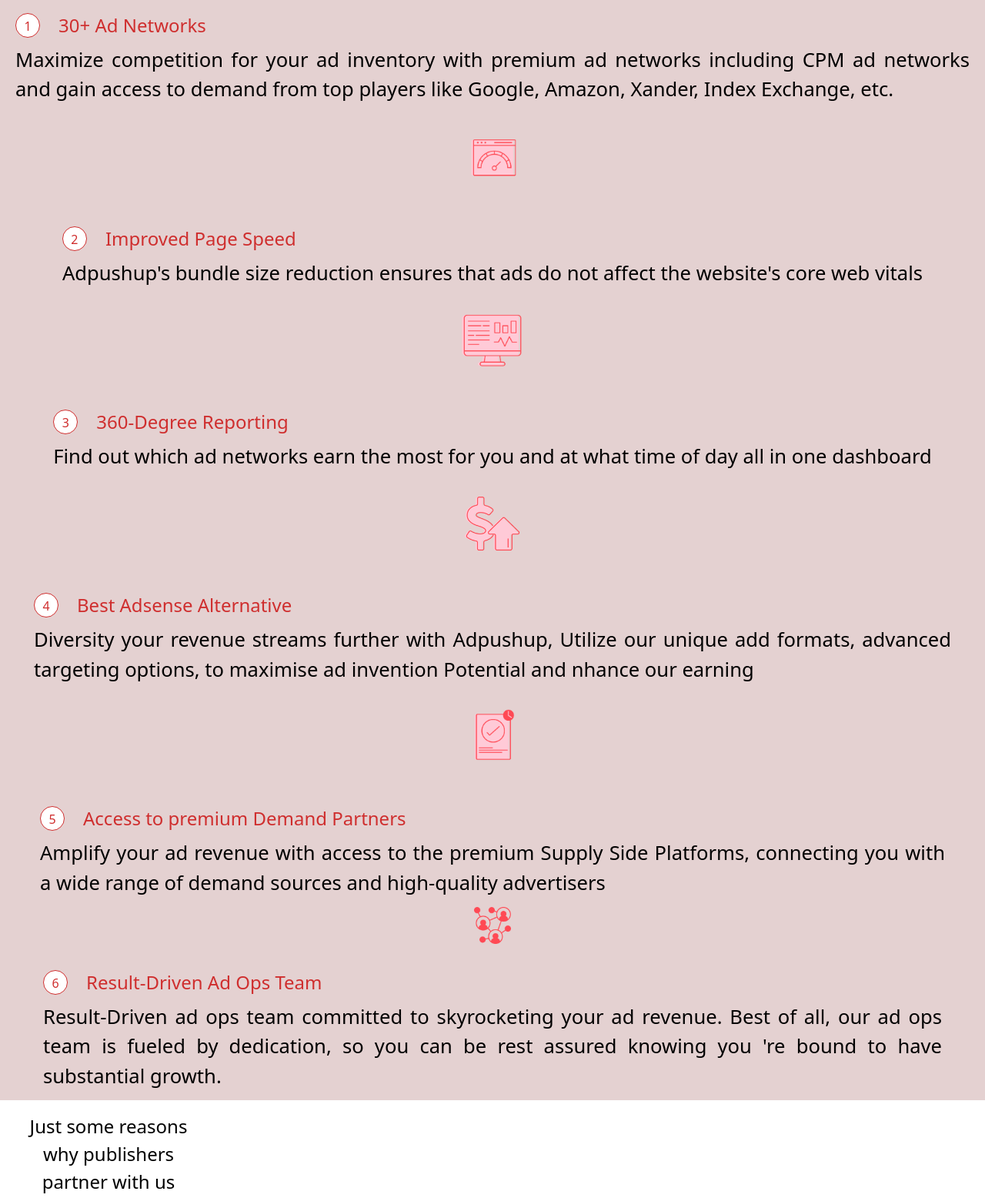
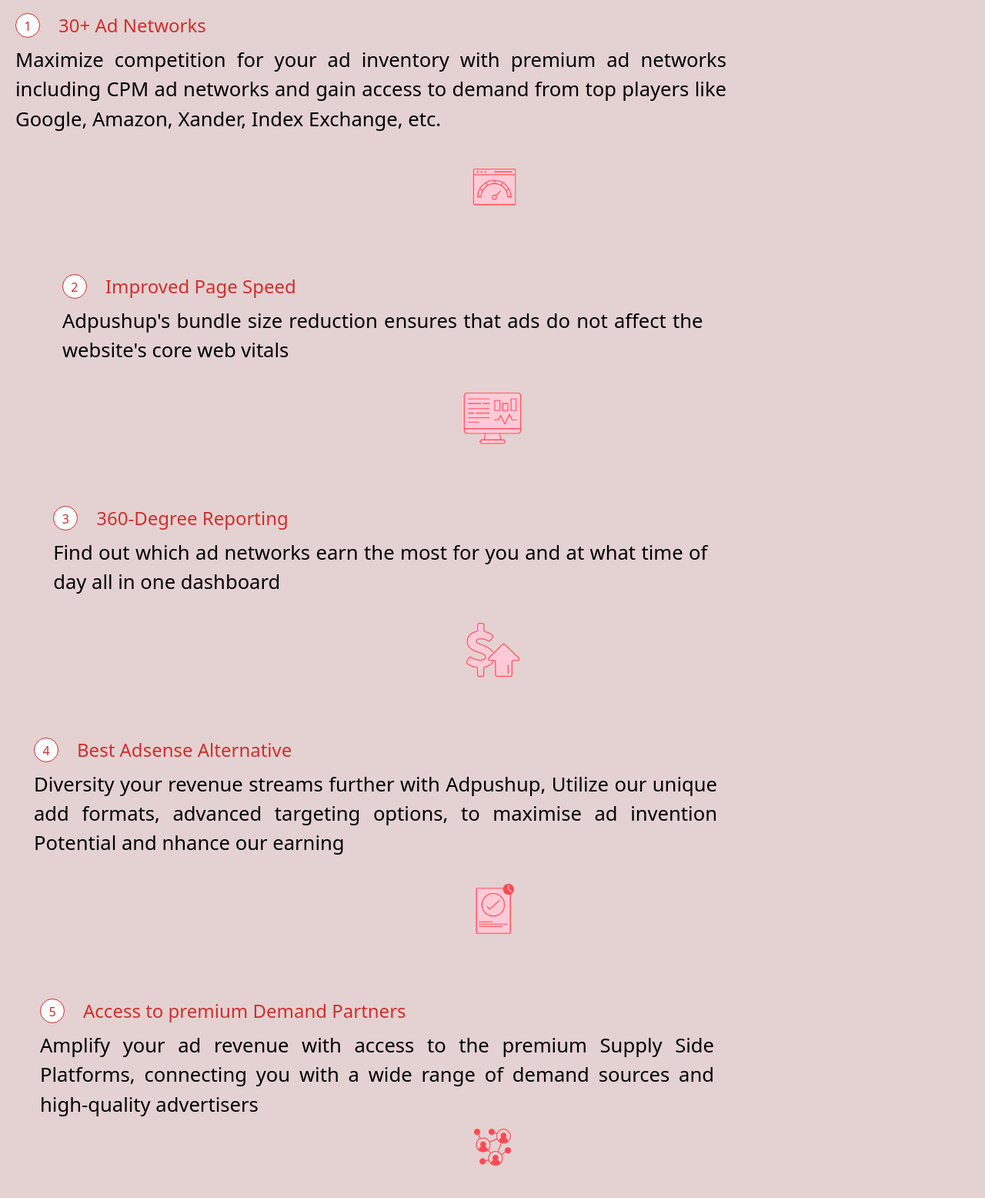
Before and after one commit to meshach567/adpusher, a plain HTML site: page index.html in a window 1280 px wide. Shown: the part 2196-3752 px from the top of the page at 77% size. Drawn offline with nearby package versions, Linux system fonts and the light colour scheme; files whose address does not match are found by name.

Commit message:
refactor to git

```diff
--- a/index.html
+++ b/index.html
@@ -180,7 +180,7 @@
                 <div class="block mx-auto max-w-[7rem] adimg">
                   <img class="object-center object-cover w-full" src="/images/equator.png" alt="" />
                  </div>
-                <div class="p-3 flex flex-col space-y-2">
+                <div class="p-3 flex flex-col space-y-2 adchild">
                   <!-- First Child Div Block-->
                   <div class="flex items-center space-x-4">
                     <div class="rounded-full border border-vividred-600 text-center text-vividred py-1 w-[2rem] h-[2rem] bg-white adnum ">1</div>
@@ -194,14 +194,14 @@
                 </div>
                </div>
 
-            <div class="flex flex-col items-center px-2">
+            <div class="flex flex-col items-center px-2 ">
               <!-- Sub Parent Div 1-->
-               <div class="flex flex-col space-y-5">
+               <div class="flex flex-col space-y-5 adparent">
 
                 <div class="block mx-auto max-w-[7rem] adimg">
                   <img class="object-center object-cover w-full " src="/images/speeddometer.png" alt="" />
                  </div>
-                <div class="p-3 flex flex-col space-y-2">
+                <div class="p-3 flex flex-col space-y-2 adchild">
                   <!-- First Child Div Block-->
                   <div class="flex items-center  space-x-4">
                     <div class="rounded-full border border-vividred-600 text-center text-vividred py-1 w-[2rem] h-[2rem] bg-white">2</div>
@@ -212,15 +212,15 @@
                     <p class="text-justify text-[1.6rem] adtextsize">Adpushup's bundle size reduction ensures that ads do not affect the website's core web vitals</p>
                   </div>
                 </div>
-               </div>
-            <div class="flex flex-col items-center px-2">
+              </div>
+            <div class="flex flex-col items-center px-2 ">
               <!-- Sub Parent Div 1-->
-               <div class="flex flex-col space-y-5">
+               <div class="flex flex-col space-y-5 adparent">
 
                 <div class="block mx-auto max-w-[7rem] adimg">
                   <img class="object-center object-cover w-full" src="/images/tvanalysis.png" alt="" />
                  </div>
-                <div class="p-3 flex flex-col space-y-2">
+                <div class="p-3 flex flex-col space-y-2 adchild">
                   <!-- First Child Div Block-->
                   <div class="flex items-center  space-x-4">
                     <div class="rounded-full border border-vividred-600 text-center text-vividred py-1 w-[2rem] h-[2rem] bg-white">3</div>
@@ -232,14 +232,14 @@
                   </div>
                 </div>
                </div>
-            <div class="flex flex-col items-center px-2">
+            <div class="flex flex-col items-center px-2 ">
               <!-- Sub Parent Div 1-->
-               <div class="flex flex-col space-y-5">
+               <div class="flex flex-col space-y-5 adparent ">
 
                 <div class="block mx-auto max-w-[7rem] adimg">
                   <img class="object-center object-cover w-full" src="/images/dollars.png" alt="" />
                  </div>
-                <div class="p-3 flex flex-col space-y-2">
+                <div class="p-3 flex flex-col space-y-2 adchild">
                   <!-- First Child Div Block-->
                   <div class="flex items-center  space-x-4">
                     <div class="rounded-full border border-vividred-600 text-center text-vividred py-1 w-[2rem] h-[2rem] bg-white ">4</div>
@@ -251,14 +251,14 @@
                   </div>
                 </div>
                </div>
-            <div class="flex flex-col items-center px-2">
+            <div class="flex flex-col items-center px-2 ">
               <!-- Sub Parent Div 1-->
-               <div class="flex flex-col space-y-5">
+               <div class="flex flex-col space-y-5 adparent">
 
                 <div class="block mx-auto max-w-[7rem] adimg">
                   <img class="object-center object-cover w-full" src="/images/marked.png" alt="" />
                  </div>
-                <div class="p-3 flex flex-col space-y-2">
+                <div class="p-3 flex flex-col space-y-2 adchild">
                   <!-- First Child Div Block-->
                   <div class="flex items-center  space-x-4">
                     <div class="rounded-full bg-white border border-vividred-600 text-center text-vividred py-1 w-[2rem] h-[2rem] adnum ">5</div>
@@ -271,14 +271,14 @@
                   </div>
                 </div>
                </div>
-            <div class="flex flex-col items-center px-1">
+            <div class="flex flex-col items-center px-1 ">
               <!-- Sub Parent Div 1-->
-               <div class="flex flex-col space-y-5">
+               <div class="flex flex-col space-y-5 adparent">
 
                 <div class="block mx-auto max-w-[3rem] adimg">
                   <img class="object-center object-cover w-full" src="/images/connection.png" alt="" />
                  </div>
-                <div class="p-3 flex flex-col space-y-2">
+                <div class="p-3 flex flex-col space-y-2 adchild">
                   <!-- First Child Div Block-->
                   <div class="flex items-center space-x-4">
                     <div class="rounded-full bg-white border border-vividred-600 text-center text-vividred py-1 w-[2rem] h-[2rem] ">6</div>
--- a/style.css
+++ b/style.css
@@ -389,5 +389,18 @@ body {
         display: flex;
         flex-direction: row;
         gap: 1.5rem;
+        justify-content: space-between;
+    }
+
+    .adimg {
+        max-width: 8rem;
+        width: 25%;
+    }
+    .adtextsize {
+        text-justify: auto;
+    }
+
+    .adchild {
+        width: 75%;
     }
 }
```
